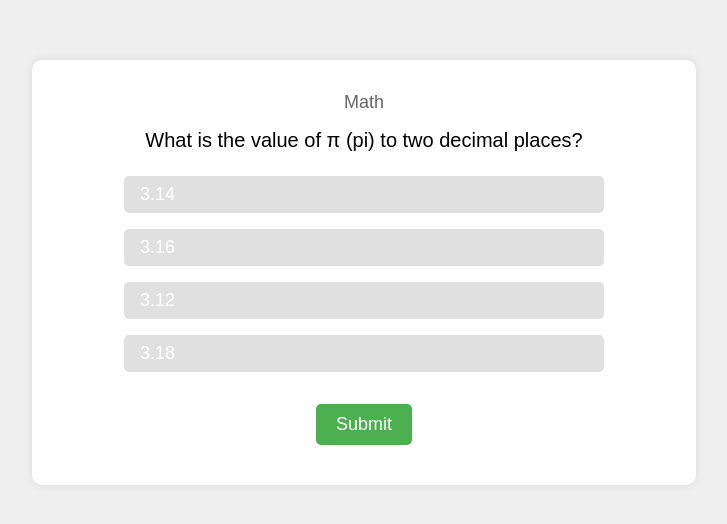
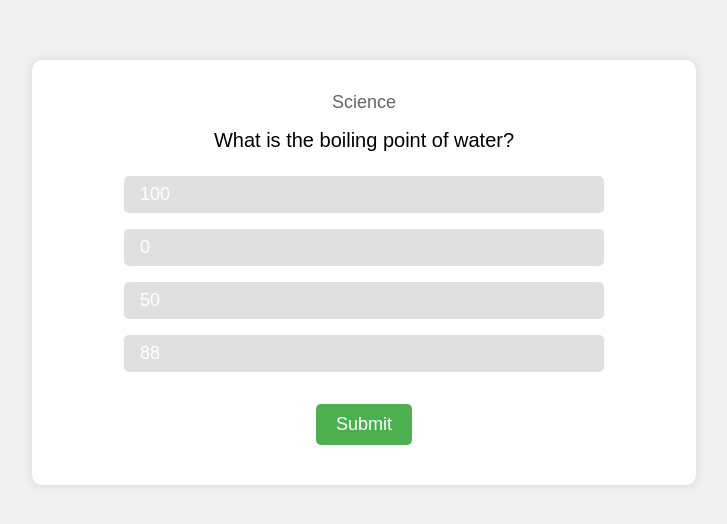
Before and after one commit to IlhanYen/AdaLovelaceMyQueen, a plain HTML site: page quiz_question.html in a window 1280 px wide. Shown: the part 128-652 px from the top of the page, without its empty margins (276-1003 px from the left). Drawn offline with Linux system fonts and the light colour scheme.

Commit message:
Update quiz_question.html

```diff
--- a/quiz_question.html
+++ b/quiz_question.html
@@ -93,31 +93,31 @@
     <script>
         const questions = [
             {
-                topic: "Math",
-                question: "What is the value of π (pi) to two decimal places?",
-                options: ["3.14", "3.16", "3.12", "3.18"],
+                topic: "Science",
+                question: "What is the boiling point of water?",
+                options: ["100", "0", "50", "88"],
                 correctAnswer: 0
             },
             {
-                topic: "Physics",
-                question: "What is the SI unit of force?",
-                options: ["Watt", "Joule", "Newton", "Pascal"],
+                topic: "Technology",
+                question: "What is the full name for a CPU?",
+                options: ["Memory Unit", "Control Unit", "Central processing unit", "Secondary storage"],
                 correctAnswer: 2
             },
             {
-                topic: "Chemistry",
-                question: "What is the chemical symbol for gold?",
-                options: ["Au", "Ag", "Fe", "Cu"],
+                topic: "Engineering ",
+                question: "What kind of bridge is the Golden Gate Bridge in San Francisco?",
+                options: ["Suspension Bridge", "Truss bridge", "Truss arc bridge", "Joseph Strauss,"],
                 correctAnswer: 0
             },
             {
-                topic: "Biology",
-                question: "What is the powerhouse of the cell?",
-                options: ["Nucleus", "Mitochondria", "Endoplasmic Reticulum", "Golgi Apparatus"],
+                topic: "Mathematics",
+                question: "what is 7x8 ?",
+                options: ["49", "56", "63", "64"],
                 correctAnswer: 1
             },
             {
-                topic: "Computer Science",
+                topic: "Technology",
                 question: "Which programming language is often used for artificial intelligence and machine learning?",
                 options: ["Java", "C++", "Python", "Ruby"],
                 correctAnswer: 2
```
